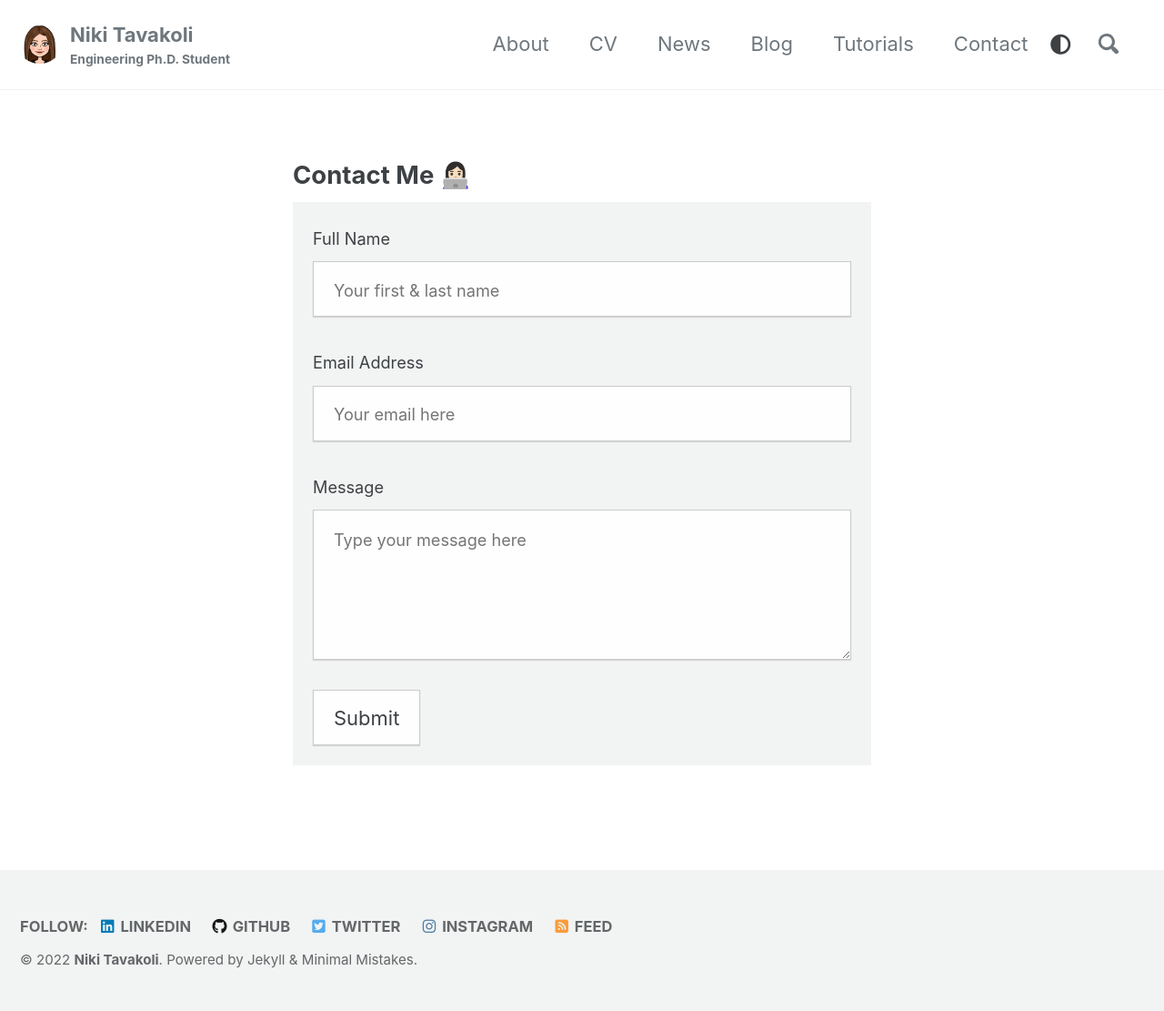
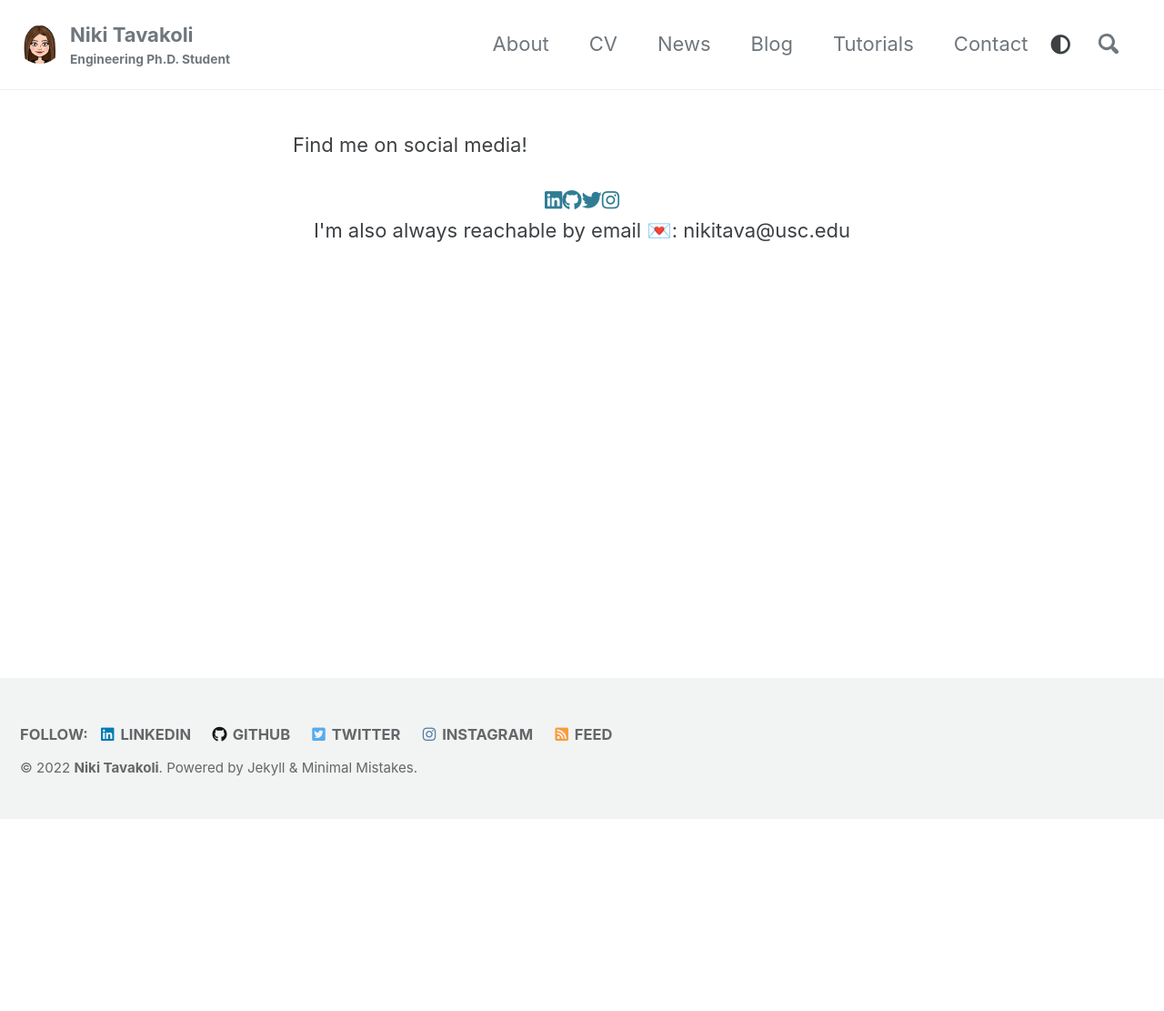
Before and after one commit to nikitavakoli/nikitavakoli.github.io, a Jekyll site: the page built from _pages/contact.md, in a window 1280 px wide. Shown: the whole page at 91% size. Built offline with Jekyll 4.4.1, drawn with Linux system fonts in a browser that asks for light colours; cached includes are drawn as plain includes; nearby versions of some CDN libraries; a style sheet for code colours, icons or effects is not loaded; after the commit the page ends 900 px from its top, so only the background shows below that; some of the changed lines change nothing that is shown.

Commit message:
new contact

```diff
--- a/_pages/contact.md
+++ b/_pages/contact.md
@@ -3,124 +3,20 @@
 permalink: /contact/
 author_profile: false
 ---
-<h2 class="remove-whitespace">Contact Me 👩🏻‍💻</h2>
 
-<form id="fs-frm" name="simple-contact-form" accept-charset="utf-8" action="https://formspree.io/f/meqnoqyq" method="post">
-  <fieldset id="fs-frm-inputs">
-    <label for="full-name">Full Name</label>
-    <input type="text" name="name" id="full-name" placeholder="Your first & last name" required="">
-    <label for="email-address">Email Address</label>
-    <input type="email" name="_replyto" id="email-address" placeholder="Your email here" required="">
-    <label for="message">Message</label>
-    <textarea rows="5" name="message" id="message" placeholder="Type your message here" required=""></textarea>
-    <input type="hidden" name="_subject" id="email-subject" value="Contact Form Submission">
-  </fieldset>
-  <input type="submit" value="Submit">
-</form><style>/* reset */
-#fs-frm input,
-#fs-frm select,
-#fs-frm textarea,
-#fs-frm fieldset,
-#fs-frm optgroup,
-#fs-frm label,
-#fs-frm #card-element:disabled {
-  font-family: inherit;
-  font-size: 100%;
-  color: inherit;
-  border: none;
-  border-radius: 0;
-  display: block;
-  width: 100%;
-  padding: 0;
-  margin: 0;
-  -webkit-appearance: none;
-  -moz-appearance: none;
-}
-#fs-frm label,
-#fs-frm legend,
-#fs-frm ::placeholder {
-  font-size: .825rem;
-  margin-bottom: .5rem;
-  padding-top: .2rem;
-  display: flex;
-  align-items: baseline;
-}
+Find me on social media!
 
-/* border, padding, margin, width */
-#fs-frm input,
-#fs-frm select,
-#fs-frm textarea,
-#fs-frm #card-element {
-  border: 1px solid rgba(0,0,0,0.2);
-  background-color: rgba(255,255,255,0.9);
-  padding: .75em 1rem;
-  margin-bottom: 1.5rem;
-}
-#fs-frm input:focus,
-#fs-frm select:focus,
-#fs-frm textarea:focus {
-  background-color: white;
-  outline-style: solid;
-  outline-width: thin;
-  outline-color: gray;
-  outline-offset: -1px;
-}
-#fs-frm [type="text"],
-#fs-frm [type="email"] {
-  width: 100%;
-}
-#fs-frm [type="button"],
-#fs-frm [type="submit"],
-#fs-frm [type="reset"] {
-  width: auto;
-  cursor: pointer;
-  -webkit-appearance: button;
-  -moz-appearance: button;
-  appearance: button;
-}
-#fs-frm [type="button"]:focus,
-#fs-frm [type="submit"]:focus,
-#fs-frm [type="reset"]:focus {
-  outline: none;
-}
-#fs-frm [type="submit"],
-#fs-frm [type="reset"] {
-  margin-bottom: 0;
-}
-#fs-frm select {
-  text-transform: none;
-}
+<header>
+    <link rel="stylesheet" type="text/css" href="https://cdn.jsdelivr.net/gh/vaakash/socializer@2f749eb/css/socializer.min.css">
+<link rel="stylesheet" href="https://use.fontawesome.com/releases/v5.15.3/css/all.css">
+</header>
 
-#fs-frm [type="checkbox"] {
-  -webkit-appearance: checkbox;
-  -moz-appearance: checkbox;
-  appearance: checkbox;
-  display: inline-block;
-  width: auto;
-  margin: 0 .5em 0 0 !important;
-}
+<center>
+<body>
+    <div class="socializer a sr-64px sr-squircle sr-rotate sr-icon-white sr-pad"><span class="sr-linkedin"><a href="https://www.linkedin.com/in/nikitava/" target="_blank" title="LinkedIn"><i class="fab fa-linkedin"></i></a></span><span class="sr-github"><a href="https://github.com/nikitavakoli" target="_blank" title="Github"><i class="fab fa-github"></i></a></span><span class="sr-twitter"><a href="https://twitter.com/DatabaeInLA" target="_blank" title="Twitter"><i class="fab fa-twitter"></i></a></span><span class="sr-instagram"><a href="https://www.instagram.com/niki_tavakoli/" target="_blank" title="Instagram"><i class="fab fa-instagram"></i></a></span></div>
+</body>
 
-#fs-frm [type="radio"] {
-  -webkit-appearance: radio;
-  -moz-appearance: radio;
-  appearance: radio;
-}
 
-/* address, locale */
-#fs-frm fieldset.locale input[name="city"],
-#fs-frm fieldset.locale select[name="state"],
-#fs-frm fieldset.locale input[name="postal-code"] {
-  display: inline;
-}
-#fs-frm fieldset.locale input[name="city"] {
-  width: 52%;
-}
-#fs-frm fieldset.locale select[name="state"],
-#fs-frm fieldset.locale input[name="postal-code"] {
-  width: 20%;
-}
-#fs-frm fieldset.locale input[name="city"],
-#fs-frm fieldset.locale select[name="state"] {
-  margin-right: 3%;
-}
-</style>
+I'm also always reachable by email 💌: nikitava@usc.edu
+
+</center>
```
